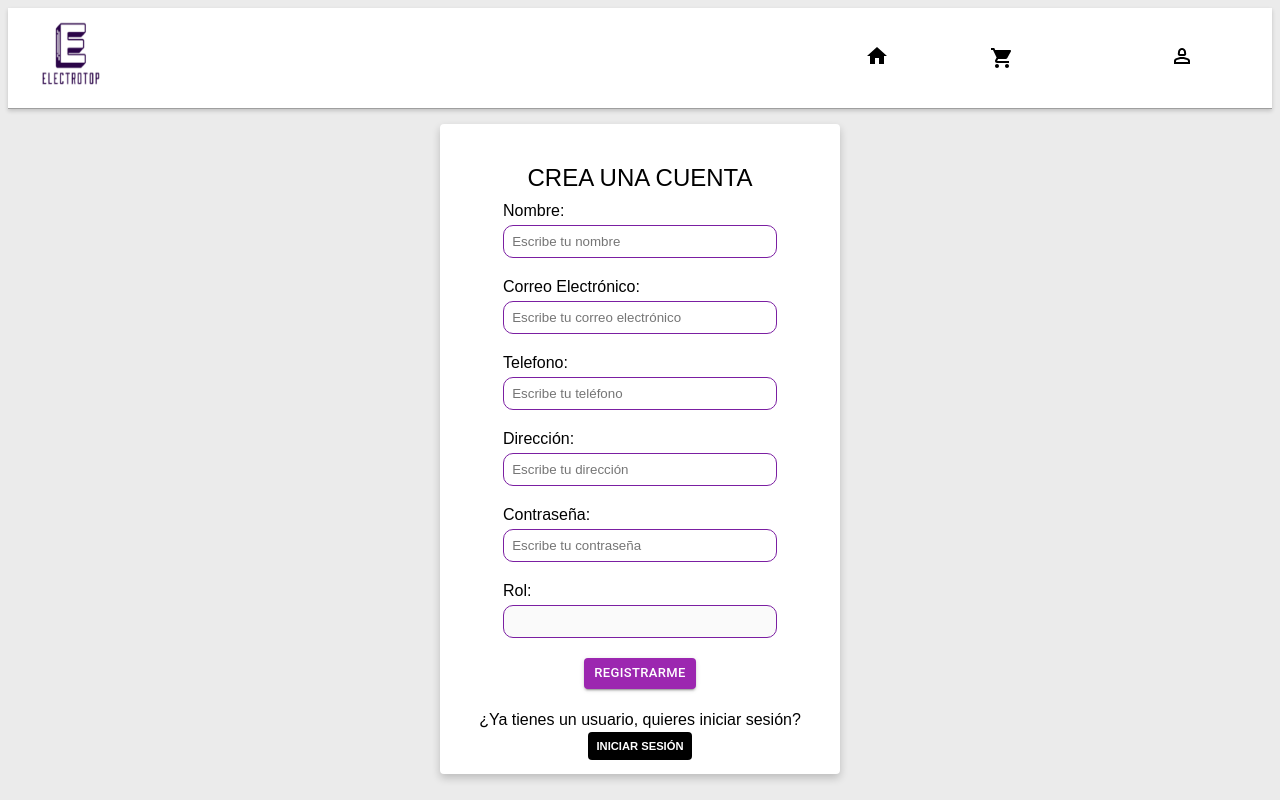
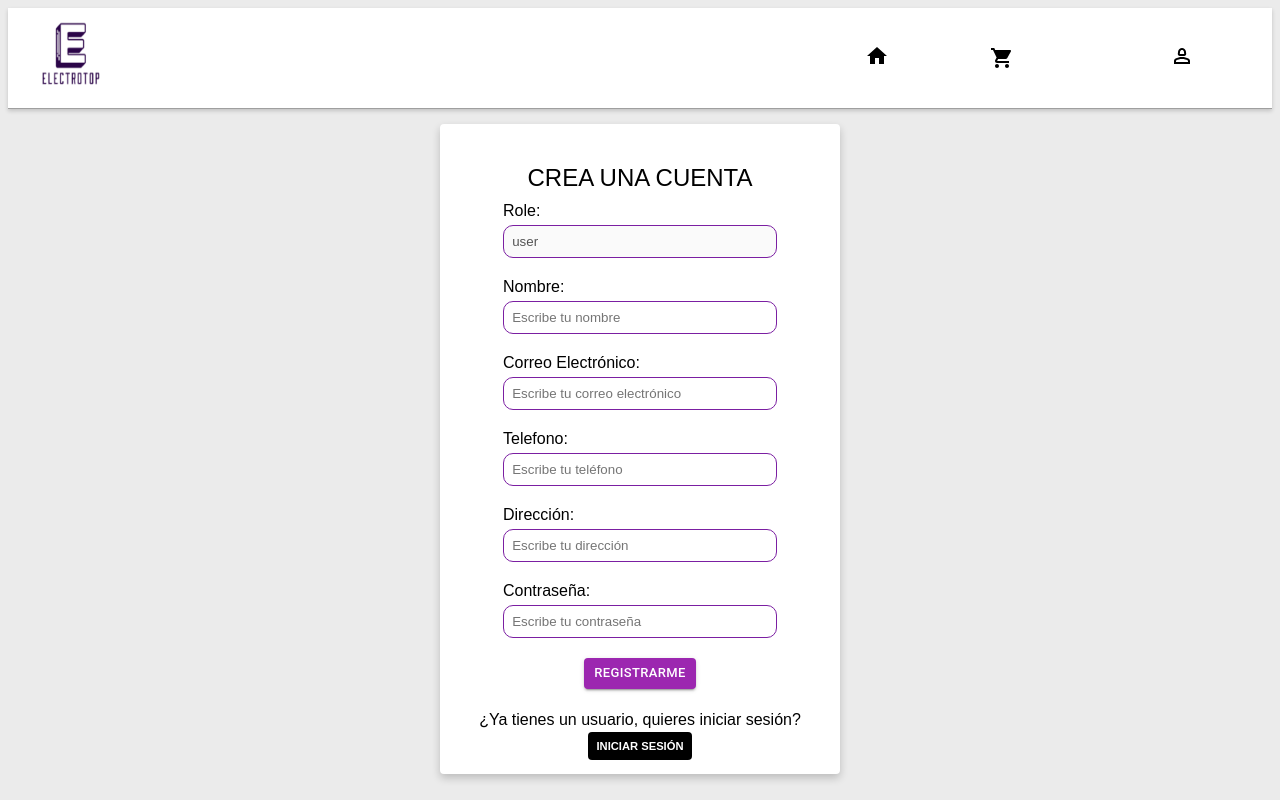
Before and after one commit to TaliaHenao6/EjercicioCarrito, a React (Vite) app in the folder EjercicioCarrito/: page /Register in a window 1280 px wide. Built offline with nearby package versions, Linux system fonts and the light colour scheme.

Commit message:
ajustando funcionalidad del registrar git add .  Revisar

```diff
--- a/EjercicioCarrito/src/componentes/ProductoCarrito.jsx
+++ b/EjercicioCarrito/src/componentes/ProductoCarrito.jsx
@@ -23,25 +23,32 @@ const ProductoCarrito = ({data}) => {
   };
 
   const addItemToCar = (idProducto) => {
-    setCarrito((currentItems) => {
-      const elementFound = currentItems.find(
-        (element) => element.id === idProducto
-      );
-      if (elementFound === undefined) {
-        return [...currentItems, { id: idProducto, infoProducto, cantidad: 1 }];
-      } else {
-        return currentItems.map((item) => {
-          if (item.id === idProducto) {
-            return { ...item, cantidad: item.cantidad + 1 };
-          } else {
-            return item;
-          }
-        });
-      }
-    });
+    alert("Vamos a sumar un producto");
+
+    if(data.infoProducto.id == idProducto){
+
+    }
+
+    // setCarrito((currentItems) => {
+    //   const elementFound = currentItems.find(
+    //     (element) => element.id === idProducto
+    //   );
+    //   if (elementFound === undefined) {
+    //     return [...currentItems, { id: idProducto, infoProducto, cantidad: 1 }];
+    //   } else {
+    //     return currentItems.map((item) => {
+    //       if (item.id === idProducto) {
+    //         return { ...item, cantidad: item.cantidad + 1 };
+    //       } else {
+    //         return item;
+    //       }
+    //     });
+    //   }
+    // });
   };
 
   const removeFromCar = (idProducto) => {
+    alert("Vamos a restar un producto");
     setCarrito((currentItems) => {
       if (
         currentItems.find((element) => element.id === idProducto)?.cantidad ===
@@ -78,9 +85,9 @@ const ProductoCarrito = ({data}) => {
           </div>
           <div className="item-actions">
             <div className="cantidad-buttons">
-              <button className="btn" onClick={()=> {removeFromCar(data.idProducto.id)}}>-</button>
+              <button className="btn" onClick={()=> {removeFromCar(data.infoProducto.id)}}>-</button>
               <span>{cantidad}</span>
-              <button className="btn"  onClick={()=> {addItemToCar(data.idProducto.id)}}>+</button>
+              <button className="btn"  onClick={()=> {addItemToCar(data.infoProducto.id)}}>+</button>
             </div>
 
             <Button
--- a/EjercicioCarrito/src/componentes/Register.jsx
+++ b/EjercicioCarrito/src/componentes/Register.jsx
@@ -13,6 +13,7 @@ const Register = () => {
     address: "",
     email: "",
     password: "",
+    role:"user"
   });
   const [errors, setErrors] = useState({
     name: "",
@@ -20,6 +21,7 @@ const Register = () => {
     address: "",
     email: "",
     password: "",
+    role:""
   });
   const [successMessage, setSuccessMessage] = useState("");
 
@@ -38,7 +40,7 @@ const Register = () => {
         address: "",
         email: "",
         password: "",
-        rol: "user"
+        role: "user"
       });
       setTimeout(() => {
         setSuccessMessage("");
@@ -83,10 +85,10 @@ const Register = () => {
     const body = formData;
     await axios.post(baseUrl, body
     )
-    .then((response)=>{
-      console.log(response.data);
-      return response.data
-    })
+    // .then((response)=>{
+    //   console.log(response.data);
+    //   return response.data
+    // })
     .then((response)=>{
       if (response.length > 0) {
         const resultado = response[0];
@@ -110,6 +112,17 @@ const Register = () => {
       <div className="container">
         <h1>Crea una cuenta</h1>
         <form onSubmit={handleSubmit} className="form">
+          <div className="form-group">
+            <label htmlFor="">Role:</label>
+            <input
+              type="text"
+              className="input"
+              id="role"
+              name="role"
+              value={formData.role}
+              disabled={true}
+            />
+          </div>
           <div className="form-group">
             <label htmlFor="name">Nombre:</label>
             <input
@@ -178,17 +191,6 @@ const Register = () => {
             )}
           </div>
           <div className="form-group">
-            <label htmlFor="">Rol:</label>
-            <input
-              type="text"
-              className="input"
-              id="rol"
-              name="rol"
-              value={formData.rol}
-              disabled={true}
-            />
-          </div>
-          <div className="form-group">
             <Button
               variant="contained"
               size="small"
```
